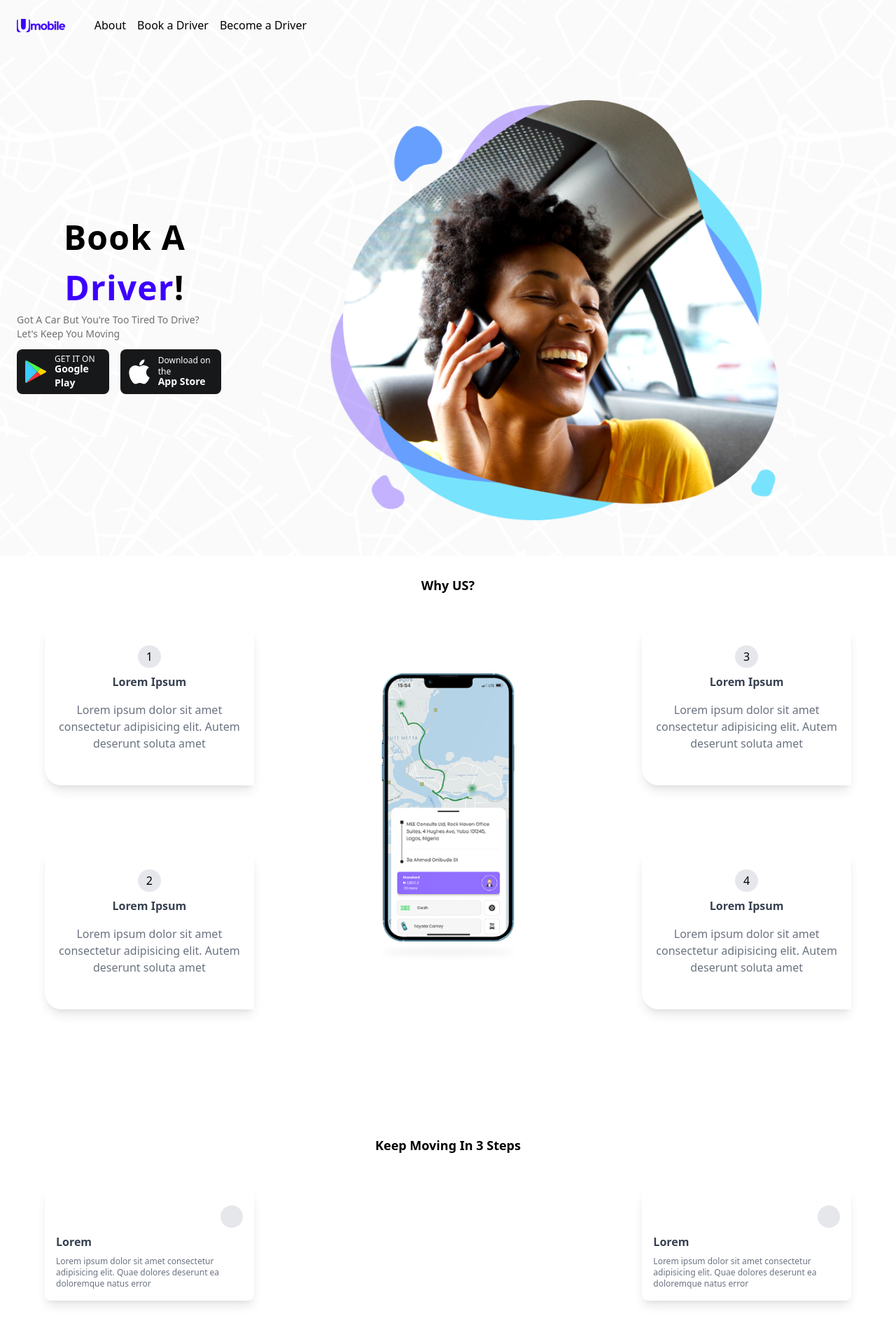
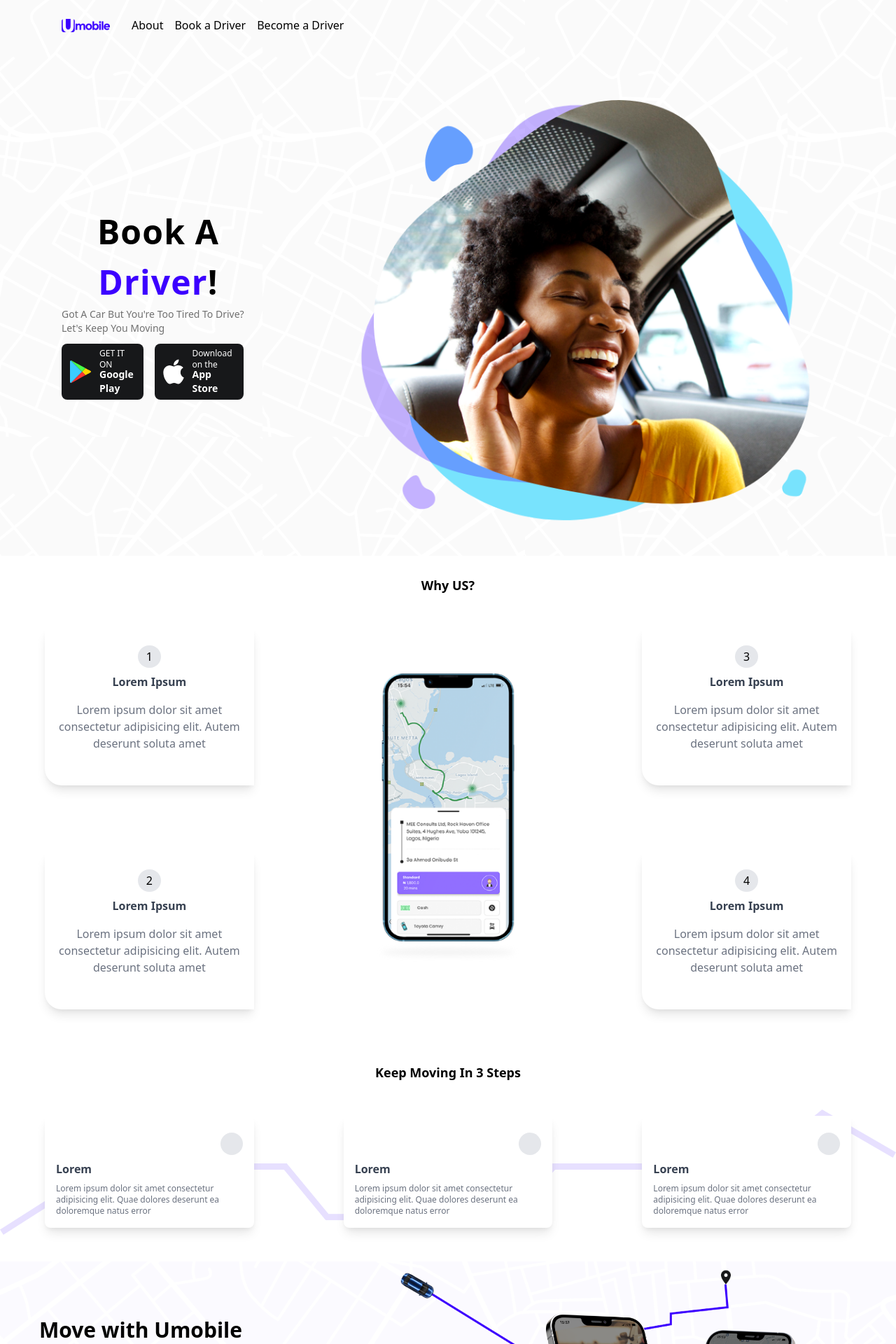
Before and after one commit to musajoshua/umobile, a React (Create React App) app: page /rider in a window 1280 px wide. Shown: the top 1920 px of the page at 70% size. Built offline with nearby package versions, Linux system fonts and the light colour scheme.

Commit message:
fix: rider

```diff
--- a/src/pages/Rider.jsx
+++ b/src/pages/Rider.jsx
@@ -10,11 +10,11 @@ import { Card, StepCard } from "./../components/Card";
 
 function Rider() {
   return (
-    <div>
-      <section className="bg-map text-center">
+    <section>
+      <section className="bg-map text-center md:px-16">
         <Navbar />
         <div className="flex flex-wrap p-6">
-          <div className="flex items-center justify-center md:w-1/2 xl:w-3/4 md:order-last">
+          <div className="flex items-center justify-center md:justify-end md:w-1/2 xl:w-3/4 md:order-last">
             <img src={RideGroup} alt="RideGroup" />
           </div>
           <div className="flex items-center justify-center flex-col w-full md:items-start md:w-1/2 xl:w-1/4">
@@ -27,7 +27,6 @@ function Rider() {
             <p className="capitalize text-sm text-dark-silver">
               let's keep you moving
             </p>
-
             <div className="flex w-full justify-center md:justify-start">
               <PlayStoreBadge />
               <AppStoreBadge />
@@ -35,7 +34,7 @@ function Rider() {
           </div>
         </div>
       </section>
-      <section className="overflow-y-auto h-screen text-center xl:overflow-y-hidden">
+      <section className="overflow-y-auto text-center xl:overflow-y-hidden">
         <h1 className="mt-7 text-lg text-black font-bold">Why US?</h1>
         <div className="flex flex-wrap bg-phone md:bg-opacity-10 xl:bg-none bg-no-repeat bg-center bg-contain">
           <div className="flex flex-wrap w-full md:w-1/2 xl:w-1/3">
@@ -67,23 +66,21 @@ function Rider() {
           </div>
         </div>
       </section>
-      <section className="overflow-y-auto h-screen text-center">
+      <section className="overflow-y-auto text-center">
         <h1 className="mt-7 text-lg text-black font-bold">
           Keep Moving In 3 Steps
         </h1>
-        <div className="flex flex-col md:flex-row h-full">
+        <div className="flex flex-col md:flex-row md:bg-stepmap md:bg-no-repeat md:bg-center md:bg-contain">
           <StepCard
-            className="md:self-start"
             content="Lorem ipsum dolor sit amet consectetur adipisicing elit. Quae dolores
           deserunt ea doloremque natus error"
           />
           <StepCard
-            className="md:self-center"
+            className=""
             content="Lorem ipsum dolor sit amet consectetur adipisicing elit. Quae dolores
           deserunt ea doloremque natus error"
           />
           <StepCard
-            className="md:self-start"
             content="Lorem ipsum dolor sit amet consectetur adipisicing elit. Quae dolores
           deserunt ea doloremque natus error"
           />
@@ -109,7 +106,7 @@ function Rider() {
           </div>
         </div>
       </section>
-    </div>
+    </section>
   );
 }
 
```
Also changed, not shown: src/images/stepcard.png (added), src/images/stepcard@2x.png (added).
